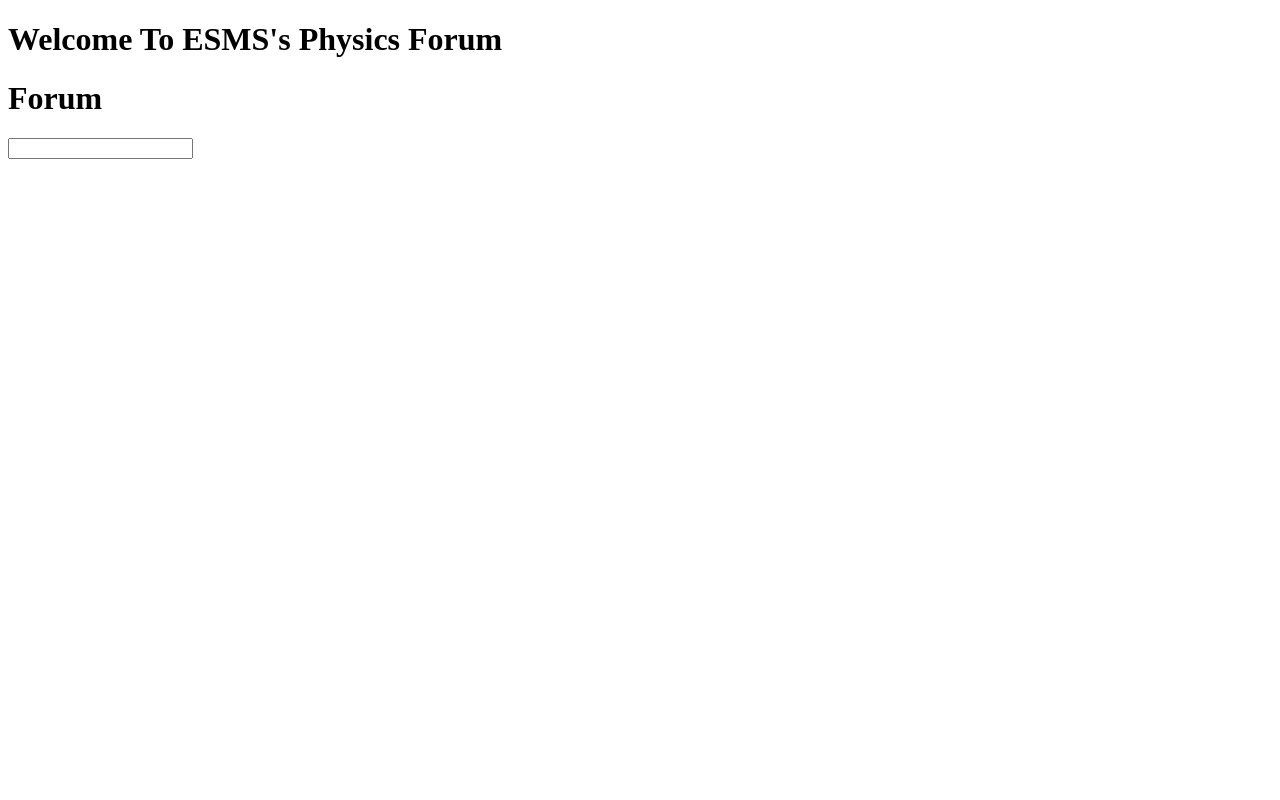
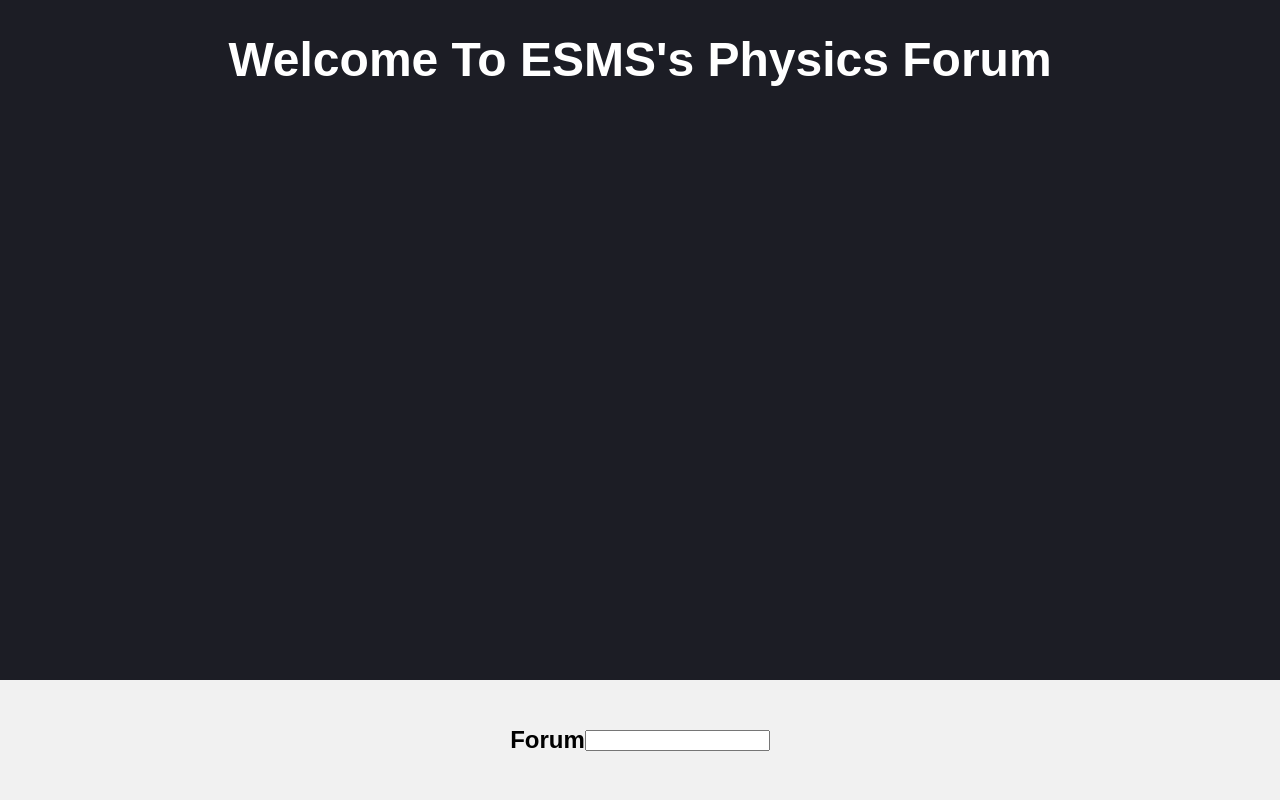
Before and after one commit to sniper3141/physicsForum, a PHP site: page /mainForum.php?i=1 in a window 1280 px wide. Run offline with PHP 8.4, Linux system fonts and the light colour scheme; the visitor is signed in with stand-in values (Sample User, id 1); data that the repository does not hold is empty.

Commit message:
Started styling for forum page

```diff
--- a/Unit1.php
+++ b/Unit1.php
@@ -18,7 +18,7 @@
             list-style-type: none;
             margin-bottom: 2rem;
             background-color: white;
-            border: solid black 0.2rem;
+            border: solid #1C1D25 0.2rem;
             margin-right: 1.5rem;
         }
         #imageList{
@@ -32,7 +32,7 @@
             grid-template-columns: 33.3% 33.3% 33.4%;
             align-items: center;
             /* justify-content: center; */
-            background-color: black;
+            background-color: #1C1D25;
             margin-bottom: 1rem;
             margin-top: 0;
             margin-left: 0;
@@ -190,7 +190,7 @@
 
     <script>
         function hoverStateIn(id){
-            document.getElementById(`item${id}`).style.boxShadow = "0rem 0rem 0.8rem 0.2rem black";
+            document.getElementById(`item${id}`).style.boxShadow = "0rem 0rem 0.8rem 0.2rem #1C1D25";
         }
         function hoverStateOut(id){
             document.getElementById(`item${id}`).style.boxShadow = "0.5rem 0.5rem 0.75rem transparent";
--- /dev/null
+++ b/css/forum.css
@@ -0,0 +1,40 @@
+body{
+    background-color: #1C1D25;
+    color: white;
+    font-family: Arial, Helvetica, sans-serif;
+    margin: 0;
+    padding: 0;
+    overflow: hidden;
+}
+main{
+    position: absolute;
+    height: 80vh !important;
+    width: 100vw;
+    overflow-x: hidden;
+}
+
+
+h1{
+    text-align: center;
+    font-size: 3rem;
+}
+
+.forumItem{
+    margin: 1rem;
+    padding: 1rem;
+    border: 0.5rem white solid;
+}
+
+#formWrapper{
+    position: fixed;
+    bottom: 0rem;
+    /* padding: 3rem; */
+    height: 15vh;
+    background-color: #f1f1f1;
+    color: black;
+    margin: 0;
+    width: 100vw;
+    display: flex;
+    justify-content: center;
+    align-items: center;
+}
--- a/mainForum.php
+++ b/mainForum.php
@@ -4,6 +4,7 @@
     <meta charset="UTF-8">
     <meta http-equiv="X-UA-Compatible" content="IE=edge">
     <meta name="viewport" content="width=device-width, initial-scale=1.0">
+    <link href="/css/forum.css" rel="stylesheet"></link>
     <title>Document</title>
 </head>
 <body>
@@ -36,7 +37,7 @@
 
             //NOTE ON THESE IF STATEMENTS: There is no way a user could know the random number and therefore they have no way to access the main.php without logging in
     ?>
-
+    <main>
         <h1>Welcome To ESMS's Physics Forum</h1>
 
 
@@ -48,7 +49,7 @@
 
             for ($row = 0; $row < sizeof($questionInfo)/3; $row++){
                 echo '
-                <div>
+                    <div class="forumItem">
                         <h3>'.$questionInfo[$row*3].'</h3>
                         <p>'.$questionInfo[$row*3 + 1].'</p>
                         <h5>'.$questionInfo[$row*3 + 2].'</h5>
@@ -59,10 +60,12 @@
 
 
         ?>
-
-    <h1>Forum</h1>
+    </main>
+    <div id="formWrapper">
+        <h2>Forum</h2>
         <form class='form signup' action="./includes/handleForum.inc.php" method="post" autocomplete="off">
             <input type="text" name="mainForum" required>
         </form>
+    </div>
 </body>
 </html>
```
Lines whose indentation alone changed are shown as unchanged.
